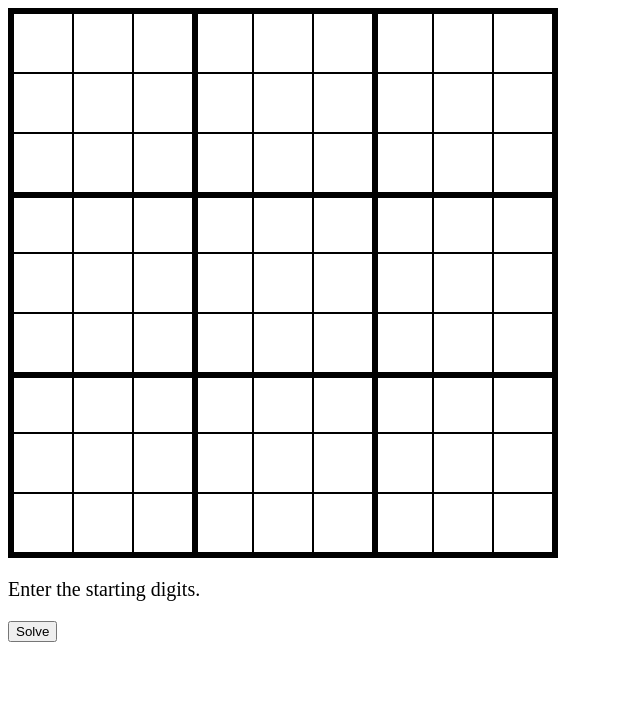
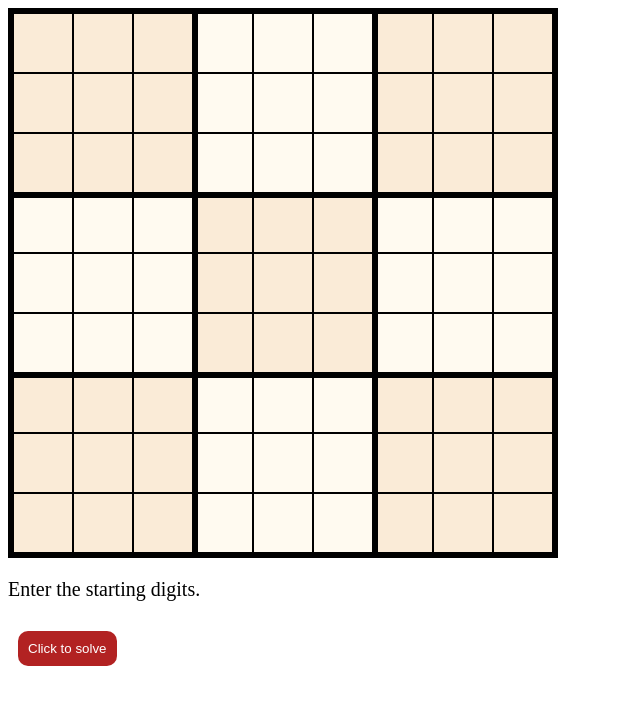
Before and after one commit to dldf/sudoku, a website with bundled scripts: page index.html in a window 1280 px wide. Shown: the whole page, without its empty margins (0-640 px from the left). Built offline with nearby package versions, Linux system fonts and the light colour scheme.

Commit message:
styling board and button

```diff
--- a/app.js
+++ b/app.js
@@ -2,12 +2,13 @@ const message = document.getElementById('message')
 const sudokuDiv = document.querySelector('#sudoku-div')
 const solveButton = document.querySelector('#solve-button')
 const numSquares = 9 * 9
+let isSolved = false;
 
 for (let i = 0; i < numSquares; i++) {
     const square = document.createElement('input')
     square.classList.add('square')
     square.setAttribute('type', 'number')
-    square.setAttribute('min', 0)
+    square.setAttribute('min', 1)
     square.setAttribute('max', 9)
     square.setAttribute('onkeyup', 'setPuzzleValue(this)')
     square.setAttribute('onchange', 'setPuzzleValue(this)')
@@ -19,6 +20,17 @@ for (let i = 0; i < numSquares; i++) {
     if ((i >= 3 * 9 && i < 4 * 9) || (i >= 6 * 9 && i < 7 * 9)) {
         square.classList.add('topline')
     }
+
+    if (
+        ((i % 9 < 3 || i % 9 > 5) && (i < 27 || i > 53)) // first and last three columns (minus center three rows)
+        ||
+        ((i % 9 >= 3 && i % 9 <= 5) && (i >= 27 && i <= 53)) // center three columns (minus first and last three rows)
+    ) {
+        square.classList.add('shade1')
+    }
+    else {
+        square.classList.add('shade2')
+    }
 }
 
 function setPuzzleValue(element) {
@@ -27,7 +39,7 @@ function setPuzzleValue(element) {
         element.value = ''
         element.classList.remove('puzzle-value')
     }
-    // blank out the rest of the puzzle (if solved)
+    // blank out the rest of the puzzle
     const inputArray = document.querySelectorAll('input')
     inputArray.forEach(inputArrayElement => {
         if (!inputArrayElement.classList.contains('puzzle-value')) {
@@ -74,7 +86,7 @@ const solve = () => {
     // after getting server.js working, move this all to server.js
     // and instead fetch the route /server (as now done below)
 
-    // var axios = require("axios").default; // using cdn in html instead
+    // var axios = require("axios").default; // at the top of server.js
 
     var options = {
         method: 'POST',
@@ -114,8 +126,8 @@ const solve = () => {
 const solve = () => {
     // data must be an object
     const solutionString = getStringToSolve()
-    const data = {solution: solutionString}
-    console.log('HEYHEYHEY Here is the data', data)
+    const data = { solution: solutionString }
+    console.log('Here is the data', data)
     console.log(JSON.stringify(data))
 
     // the /solve route defined in server.js
@@ -133,6 +145,27 @@ const solve = () => {
             populateValues(!data.solvable, data.solution)
         })
         .catch(error => console.log('error: ', error))
+
+    isSolved = true
+    configureButton()
 }
 
-solveButton.addEventListener('click', solve)
+function clearPuzzle() {
+    const inputArray = document.querySelectorAll('input')
+    inputArray.forEach(inputArrayElement => inputArrayElement.value = '')
+    message.innerText = "Enter the starting digits."
+    isSolved = false;
+    configureButton()
+}
+
+function configureButton() {
+    if (!isSolved) {
+        solveButton.addEventListener('click', solve)
+        solveButton.innerHTML = 'Click to solve'
+    } else {
+        solveButton.addEventListener('click', clearPuzzle)
+        solveButton.innerHTML = 'Clear Puzzle'
+    }
+}
+
+configureButton();
--- a/server.js
+++ b/server.js
@@ -11,7 +11,7 @@ app.use(express.json())
 
 
 app.post('/solve', (req, res) => {
-    console.log('YOYOYO Here is the reqest:', req)
+    console.log('Here is the reqest:', req)
     console.log(req.body.solution)
     var options = {
         method: 'POST',
--- a/styles.css
+++ b/styles.css
@@ -33,3 +33,24 @@ input {
 .topline {
     border-top: 5px solid black;
 }
+
+.shade1 {
+    background-color:antiquewhite;
+}
+
+.shade2 {
+    background-color:floralwhite;
+}
+
+#solve-button {
+    padding: 10px;
+    margin: 10px;
+    background-color:firebrick;
+    color:white;
+    border-radius: 10px;
+    border: none;
+}
+
+#solve-button:hover {
+    background-color:rgb(124, 12, 12);
+}
```
